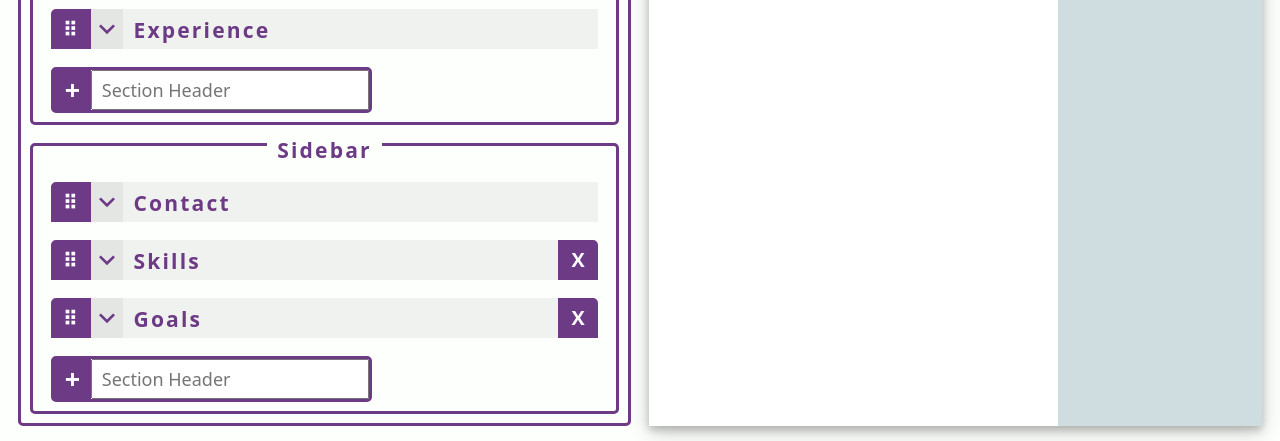
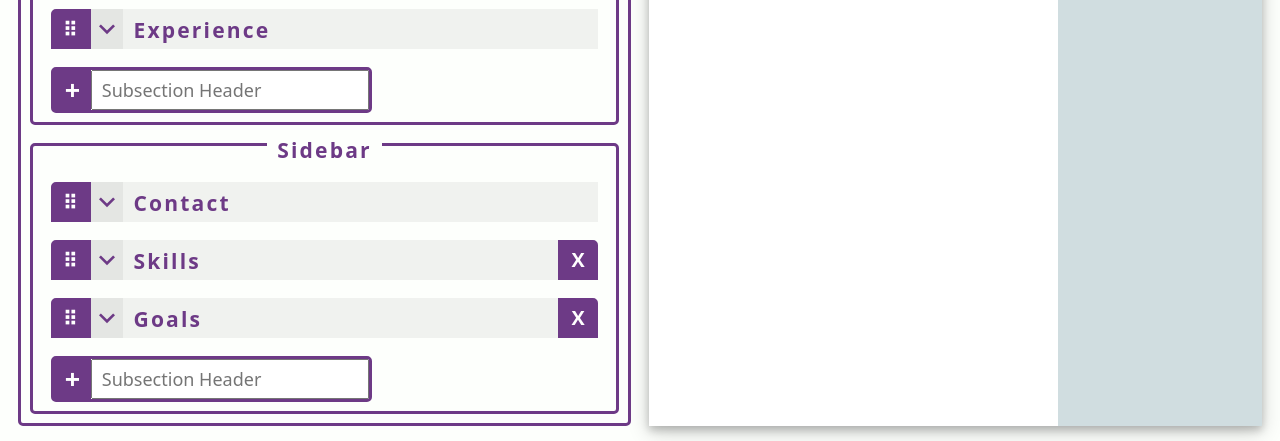
Before and after one commit to Gajdascz/curriculum-vitae, a React (Vite) app: page / in a window 1280 px wide. Shown: the part 474-915 px from the top of the page. Built offline with nearby package versions, Linux system fonts and the light colour scheme; a web font is replaced by a local one.

Commit message:
Finish README.md

```diff
--- a/src/components/Editors/AddSection/AddSection.jsx
+++ b/src/components/Editors/AddSection/AddSection.jsx
@@ -20,7 +20,7 @@ export default function AddSection({ location }) {
       />
       <input
         className="add-section-header-input"
-        placeholder="Section Header"
+        placeholder="Subsection Header"
         onChange={(e) => setFieldInput(e.target.value)}
         value={fieldInput}
       />
--- a/src/components/Index/IndexHeader.jsx
+++ b/src/components/Index/IndexHeader.jsx
@@ -31,7 +31,7 @@ export default function IndexHeader() {
         />
         <a
           className="help-button header-icon-button"
-          href="https://github.com/Gajdascz/curriculum-vitae-builder"
+          href="https://github.com/Gajdascz/curriculum-vitae-builder?tab=readme-ov-file#guide"
           target="_blank"
           rel="noreferrer noopener"
         >
```
Also changed, not shown: 1 other file (tests, documents, lock files or other folders).
